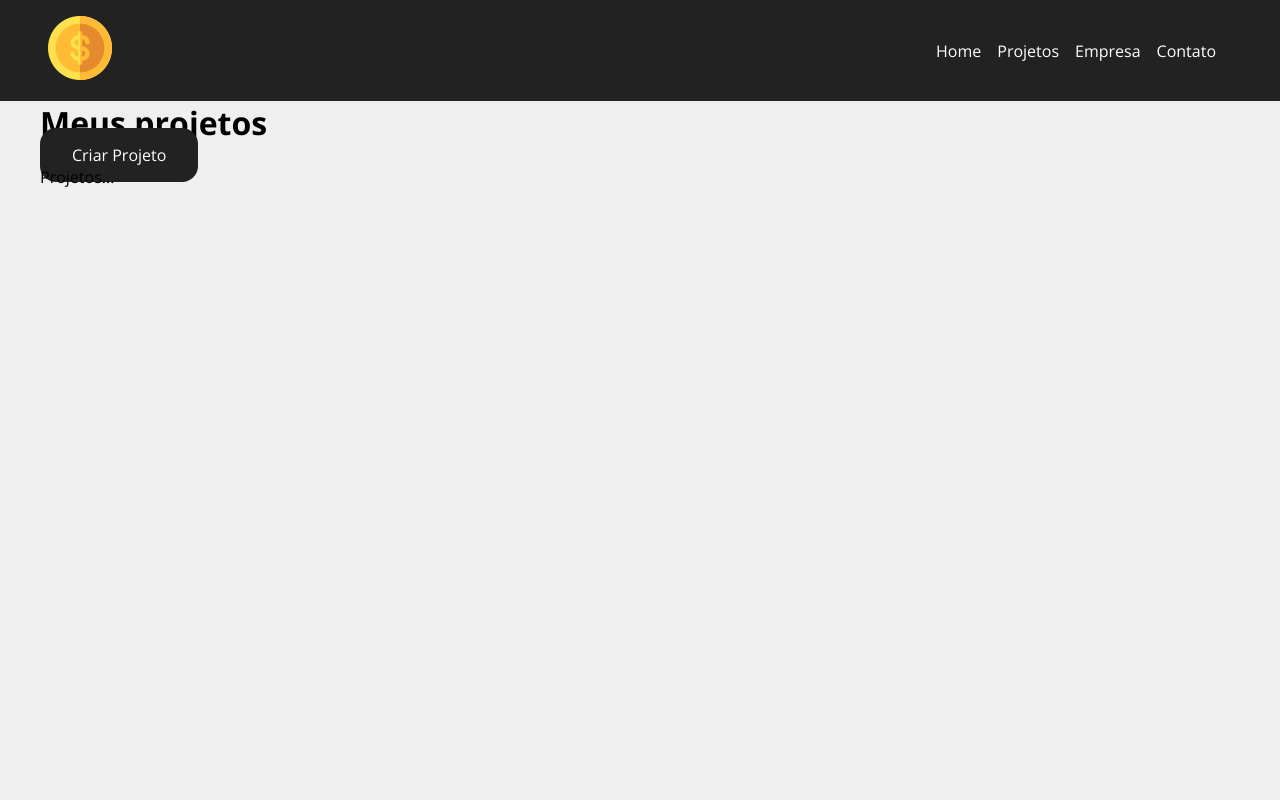
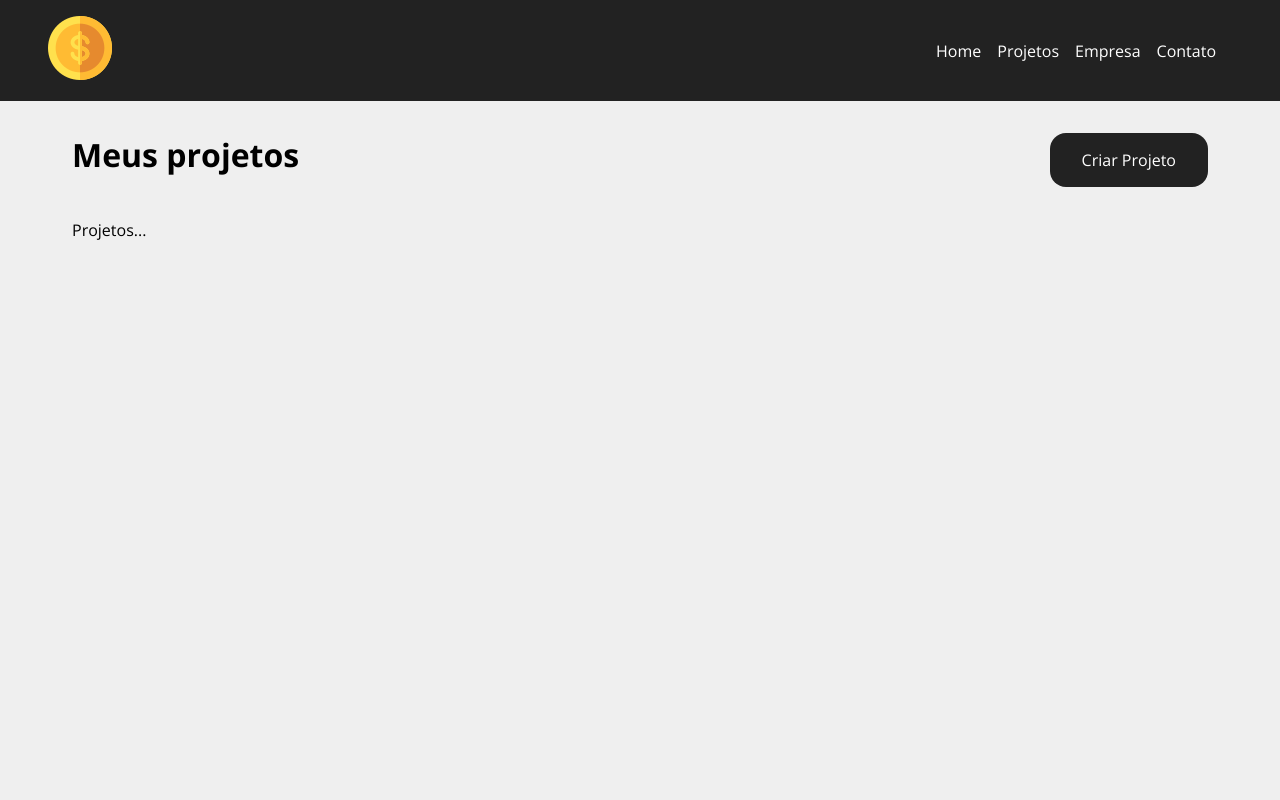
Before and after one commit to RafaelHDSV/Costs, a React (Create React App) app: page /projects in a window 1280 px wide. Shown: the top 800 px of the page. Built offline with nearby package versions, Linux system fonts and the light colour scheme; the HTML template or start-up script is replaced by a standard one.

Commit message:
Updating projects page

```diff
--- a/src/components/pages/Projects.js
+++ b/src/components/pages/Projects.js
@@ -16,12 +16,14 @@ const Projects = () => {
     }
 
     return (
-        <div>
-            <div>
+        <div className={styles.project_container}>
+            <div className={styles.title_container}>
                 <h1>Meus projetos</h1>
                 <LinkButton to='/newproject' text='Criar Projeto'></LinkButton >
             </div>
+
             {message && <Message type='sucess' msg={message}></Message>}
+
             <Container customClass='start'>
                 <p>Projetos...</p>
             </Container>
--- a/src/components/pages/Projects.module.css
+++ b/src/components/pages/Projects.module.css
@@ -0,0 +1,10 @@
+.project_container {
+    padding: 2rem;
+    width: 100%;
+}
+
+.title_container {
+    display: flex;
+    justify-content: space-between;
+    margin-bottom: 2rem;
+}
```
